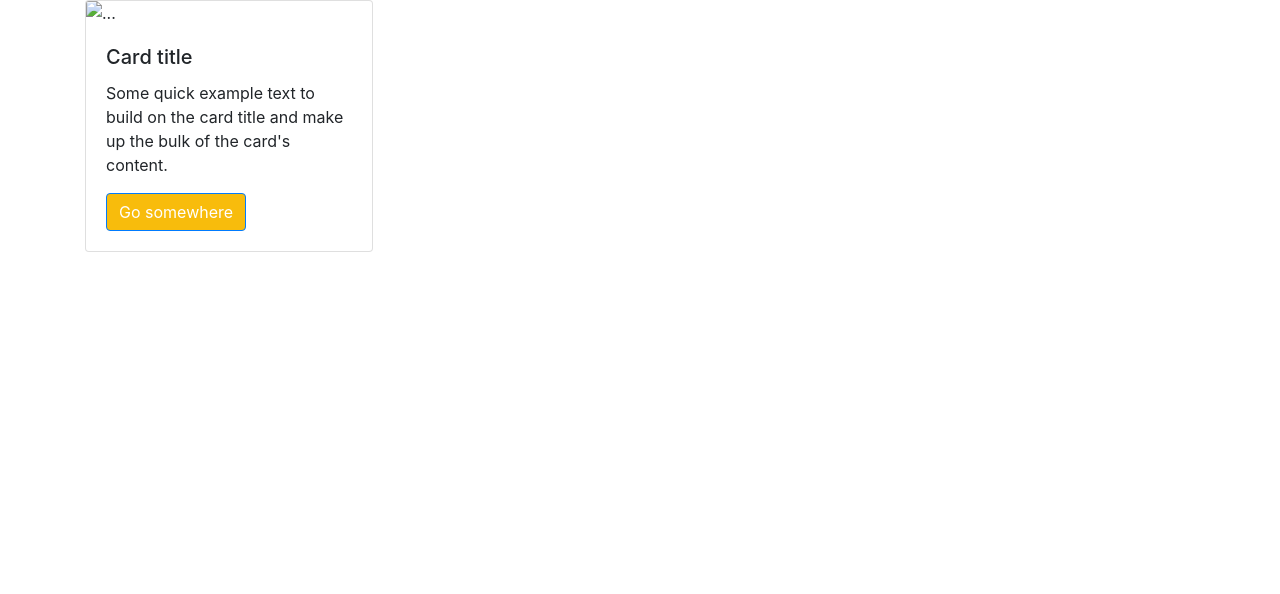
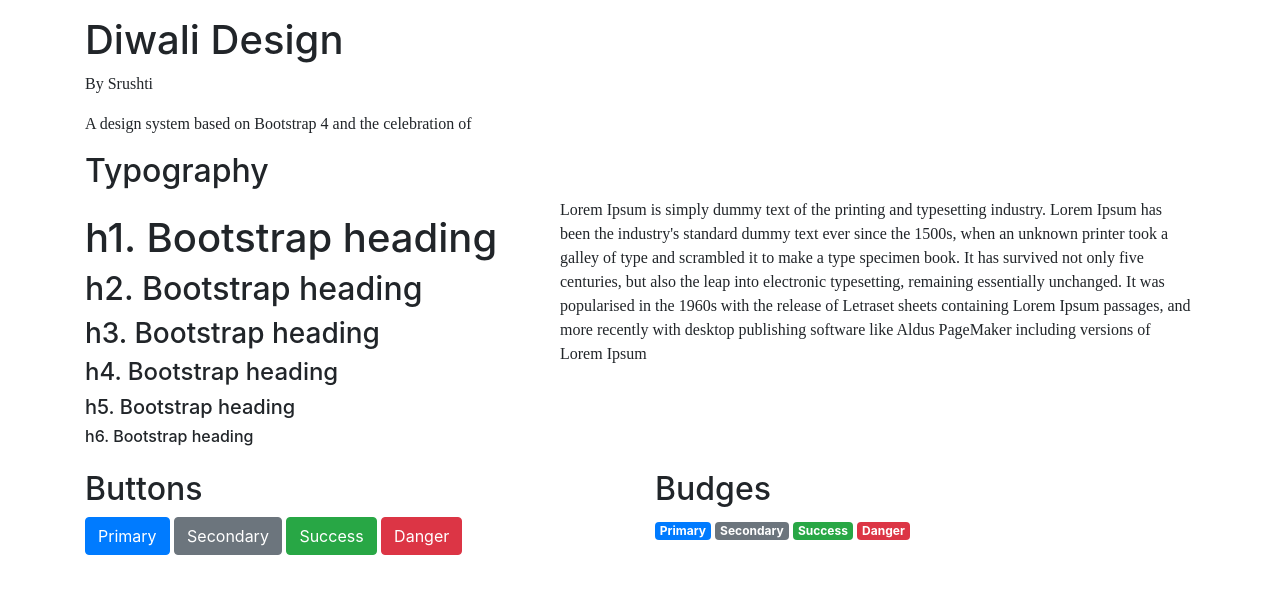
Before and after one commit to srushtiart/bootstrap-ui, a plain HTML site: page index.html in a window 1280 px wide. Drawn offline with nearby package versions, Linux system fonts and the light colour scheme.

Commit message:
add bootstrap in file

```diff
--- a/css/styles.css
+++ b/css/styles.css
@@ -1,3 +1,9 @@
 .my-button{
     background-color: #f8bc0c;
 }
+:root{
+    --D-font-text:"poppins";
+}
+p{
+    font-family: var(--D-font-text);
+}
--- a/index.html
+++ b/index.html
@@ -8,27 +8,80 @@
     <!-- Bootsrap CSS Cdn -->
     <link rel="stylesheet" href="https://cdn.jsdelivr.net/npm/bootstrap@4.6.2/dist/css/bootstrap.min.css"
         integrity="sha384-xOolHFLEh07PJGoPkLv1IbcEPTNtaed2xpHsD9ESMhqIYd0nLMwNLD69Npy4HI+N" crossorigin="anonymous">
-        <link rel="stylesheet" href="./css/styles.css">
+
+    <link rel="stylesheet" href="./css/styles.css">
 </head>
 
 <body>
     <div class="container">
+        <div class="row mt-3">
+            <div class="col">
+                <h1>Diwali Design</h1>
+                <p>By Srushti</p>
+                <p>A design system based on Bootstrap 4 and the celebration of </p>
+            </div>
+
+        </div>
+        <div class="col">
+            <div class="row">
+                <h2>Typography</h2>
+            </div>
+        </div>
+
+        <div class="row">
+            <div class="col-5">
+
+                <div class="mt-3">
+                    <h1>h1. Bootstrap heading</h1>
+                    <h2>h2. Bootstrap heading</h2>
+                    <h3>h3. Bootstrap heading</h3>
+                    <h4>h4. Bootstrap heading</h4>
+                    <h5>h5. Bootstrap heading</h5>
+                    <h6>h6. Bootstrap heading</h6>
+                </div>
+            </div>
+
+            <div class="col-7">
+                <p>Lorem Ipsum is simply dummy text of the printing and typesetting industry. Lorem Ipsum has been the
+                    industry's standard dummy text ever since the 1500s, when an unknown printer took a galley of type
+                    and scrambled it to make a type specimen book. It has survived not only five centuries, but also the
+                    leap into electronic typesetting, remaining essentially unchanged. It was popularised in the 1960s
+                    with the release of Letraset sheets containing Lorem Ipsum passages, and more recently with desktop
+                    publishing software like Aldus PageMaker including versions of Lorem Ipsum</p>
+            </div>
+        </div>
+        <div class="row mt-3">
+            <div class="col">
+                <h2>Buttons</h2>
+            </div>
+            <div class="col">
+                <h2>Budges</h2>
+            </div>
+        </div>
         <div class="row">
             <div class="col">
-                <div class="card" style="width: 18rem;">
-                    <img src=".\image\diwali.png" class="card-img-top" alt="...">
-                    <div class="card-body">
-                        <h5 class="card-title">Card title</h5>
-                        <p class="card-text">Some quick example text to build on the card title and make up the bulk of
-                            the card's content.</p>
-                        <a href="#" class="my-button btn btn-primary ">Go somewhere</a>
-                    </div>
-                </div>
+
+                <button type="button" class="btn btn-primary">Primary</button>
+                <button type="button" class="btn btn-secondary">Secondary</button>
+                <button type="button" class="btn btn-success">Success</button>
+                <button type="button" class="btn btn-danger">Danger</button>
             </div>
-            <div class="col"></div>
-
+            <div class="col">
+                <span class="badge badge-primary">Primary</span>
+                <span class="badge badge-secondary">Secondary</span>
+                <span class="badge badge-success">Success</span>
+                <span class="badge badge-danger">Danger</span>
+            </div>
         </div>
     </div>
+
+    </div>
+    <script src="https://cdn.jsdelivr.net/npm/jquery@3.5.1/dist/jquery.slim.min.js"
+        integrity="sha384-DfXdz2htPH0lsSSs5nCTpuj/zy4C+OGpamoFVy38MVBnE+IbbVYUew+OrCXaRkfj"
+        crossorigin="anonymous"></script>
+    <script src="https://cdn.jsdelivr.net/npm/bootstrap@4.6.2/dist/js/bootstrap.bundle.min.js"
+        integrity="sha384-Fy6S3B9q64WdZWQUiU+q4/2Lc9npb8tCaSX9FK7E8HnRr0Jz8D6OP9dO5Vg3Q9ct"
+        crossorigin="anonymous"></script>
 </body>
 
 </html>
```
